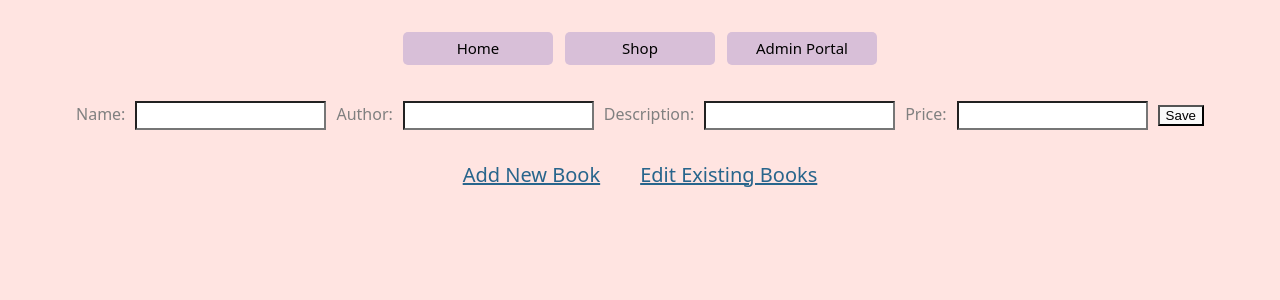
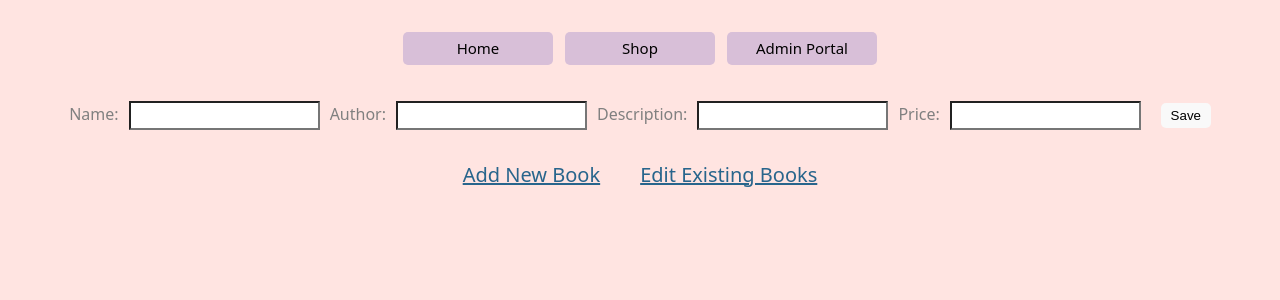
Before and after one commit to KatyaW-01/react_book_store, a React (Vite) app: page /admin/editBook/2c44/editForm in a window 1280 px wide. Shown: the top 300 px of the page. Built offline with nearby package versions, Linux system fonts and the light colour scheme.

Commit message:
style save button

```diff
--- a/src/App.css
+++ b/src/App.css
@@ -70,7 +70,8 @@ input {
   margin-left: 10px;
   margin-right: 10px;
   margin-bottom: 30px;
-  padding: 5px
+  padding: 5px;
+  color: black
 }
 
 .delete-button {
@@ -87,3 +88,11 @@ input {
   border: grey;
   width: 60px
 }
+
+.save-button {
+  margin-left: 10px;
+  border-radius: 5px;
+  padding: 5px;
+  border: grey;
+  width: 50px
+}
--- a/src/pages/EditForm.jsx
+++ b/src/pages/EditForm.jsx
@@ -13,7 +13,7 @@ function EditForm() {
         <input type="text" id="description" name="description"></input>
         <label htmlFor="price">Price:</label>
         <input type="text" id="price" name="price"></input>
-        <button type="submit">Save</button>
+        <button className="save-button" type="submit">Save</button>
     </form>
   )
 }
```
